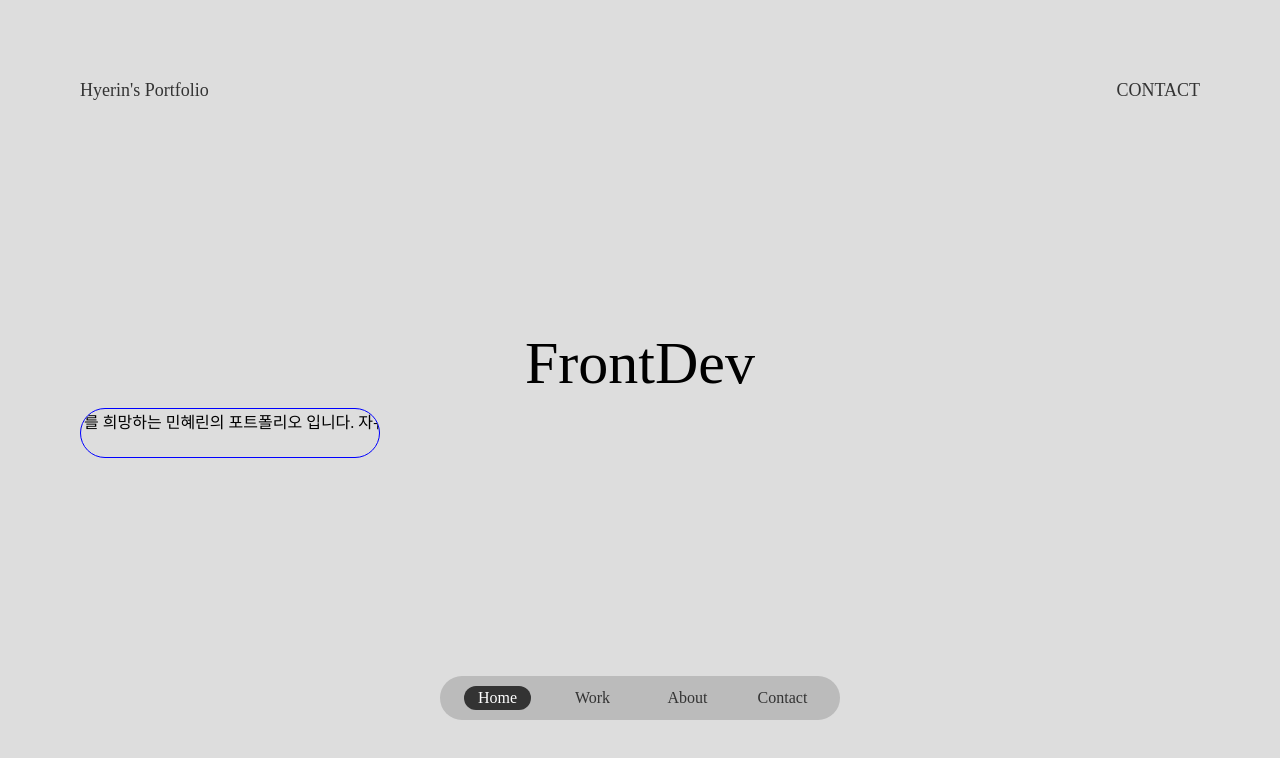
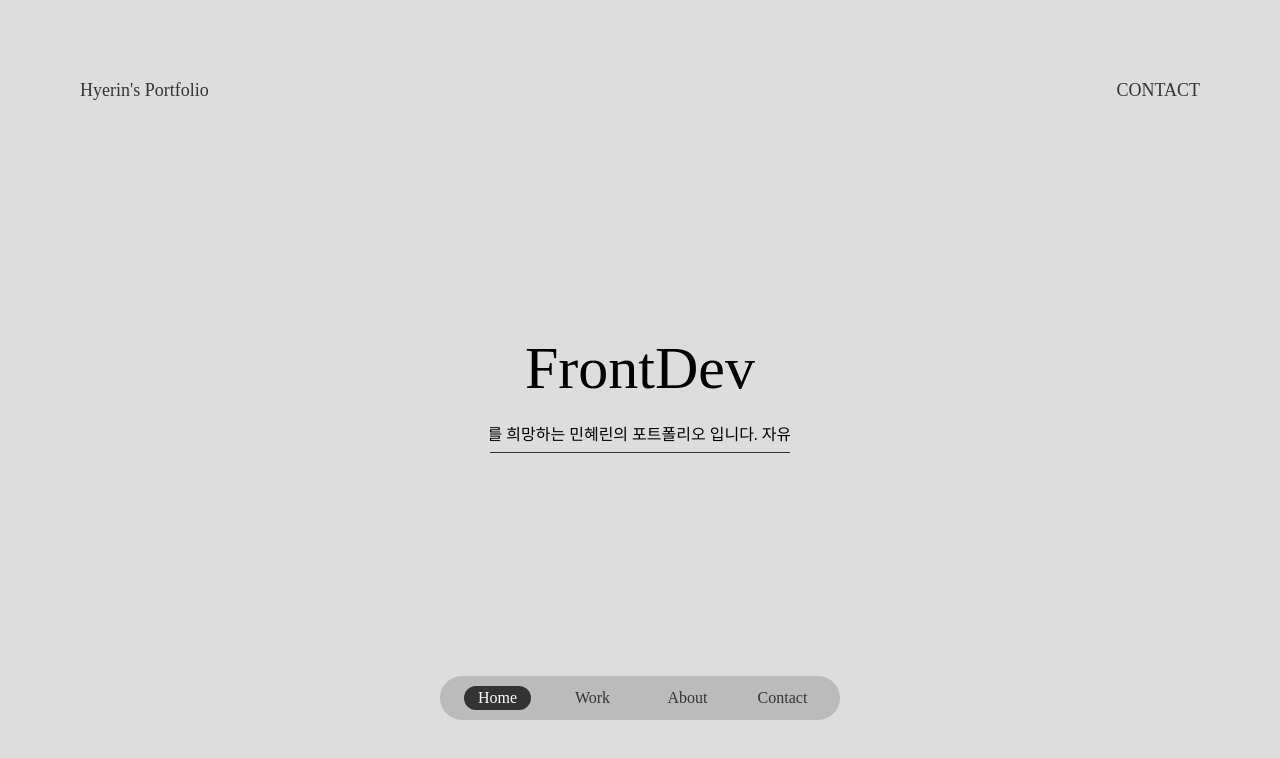
Before and after one commit to Minhyerin/HyerinPortfolio.ver2, a React (Create React App) app: page / in a window 1280 px wide. Shown: the top 758 px of the page. Built offline with nearby package versions, Linux system fonts and the light colour scheme; a web font is replaced by a local one.

Commit message:
edit page animation

```diff
--- a/src/Pages/Main.js
+++ b/src/Pages/Main.js
@@ -1,29 +1,15 @@
 import React, { useEffect } from "react";
 import { useState } from "react";
 import { styled } from "styled-components";
-import { keyframes } from "styled-components";
 import { motion, sync, useAnimationControls } from "framer-motion";
 
-const animation = keyframes`
-  0% {
-    opacity: 0;
-    transform: translateY(80px);
-  }
-  100% {
-    opacity: 1;
-    transform: translateY(0);
-  }
-`;
-
 const Container = styled.div`
+  width: 100%;
   flex: 1;
-
   display: flex;
   flex-direction: column;
   justify-content: center;
-  width: 100%;
-  //height: 100%;
-  //border: 1px solid red;
+  align-items: center;
 `;
 const TitleOne = styled(motion.div)`
   display: flex;
@@ -40,28 +26,29 @@ const TitleOne = styled(motion.div)`
 const SpanText = styled(motion.span)`
   display: block;
 `;
-const TitleTwo = styled.div`
-  display: flex;
-  align-items: center;
-  justify-content: flex-end;
-
-  h1 {
-    font-size: 60px;
-    animation: ${animation} 0.1s linear forwards;
-  }
-`;
 const SubTitle = styled.div`
   width: 300px;
-  height: 50px;
-  border-radius: 30px;
-  border: 1px solid blue;
+  height: 40px;
   position: relative;
   overflow-x: hidden;
   white-space: nowrap;
+
+  //border-radius: 30px;
+  border-bottom: 1px solid #333;
 `;
 const SubText = styled(motion.div)`
   position: absolute;
   overflow: hidden;
+  top: 8px;
+  span {
+    font-size: 16px;
+    margin-right: 20px;
+  }
+  @media screen and (max-width: 768px) {
+    span {
+      font-size: 14px;
+    }
+  }
 `;
 
 const titleVariant = {
@@ -113,7 +100,6 @@ const Main = () => {
           </span>
         ))}
       </TitleOne>
-      <TitleTwo></TitleTwo>
       <SubTitle>
         <SubText
           variants={marquee}
--- a/src/Pages/WorkVeiw.js
+++ b/src/Pages/WorkVeiw.js
@@ -4,7 +4,7 @@ import WorkdetailView from "../Components/WorkdetailView";
 import { motion } from "framer-motion";
 import { Link } from "react-router-dom";
 
-const Container = styled.div`
+const Container = styled(motion.div)`
   width: 100%;
   height: 100%;
   display: flex;
@@ -168,8 +168,8 @@ const Bottomdiv = styled.div`
   justify-content: space-between;
   @media screen and (max-width: 768px) {
     flex-direction: column;
-    height: 240px;
-    // /border: 1px solid green;
+    height: 200px;
+    //border: 1px solid green;
   }
 `;
 const ImgBox = styled.div`
@@ -247,6 +247,17 @@ export const WorkVeiw = ({ work }) => {
     setModal(!isModal);
     console.log(isModal);
   };
+  const containerVariant = {
+    start: {
+      opacity: 0,
+    },
+    end: {
+      opacity: 1,
+    },
+    out: {
+      opacity: 0,
+    },
+  };
   const TopVariant = {
     start: {
       opacity: 0,
@@ -286,7 +297,13 @@ export const WorkVeiw = ({ work }) => {
     },
   };
   return (
-    <Container>
+    <Container
+      variants={containerVariant}
+      initial="start"
+      animate="end"
+      exit="out"
+      transition={{ duration: 0.5 }}
+    >
       <ContentWrapper>
         <TopWrapper>
           <Topdiv variants={TopVariant} initial="start" animate="end">
```
